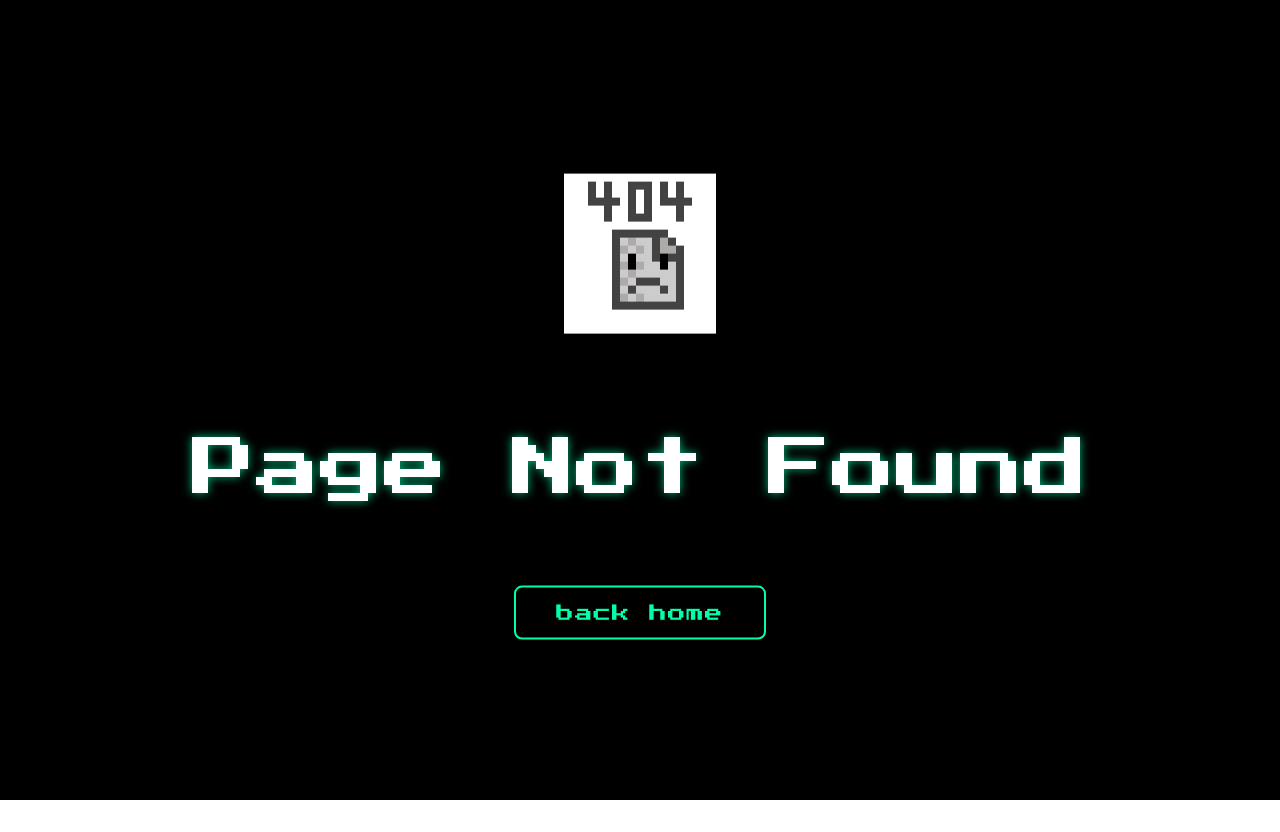
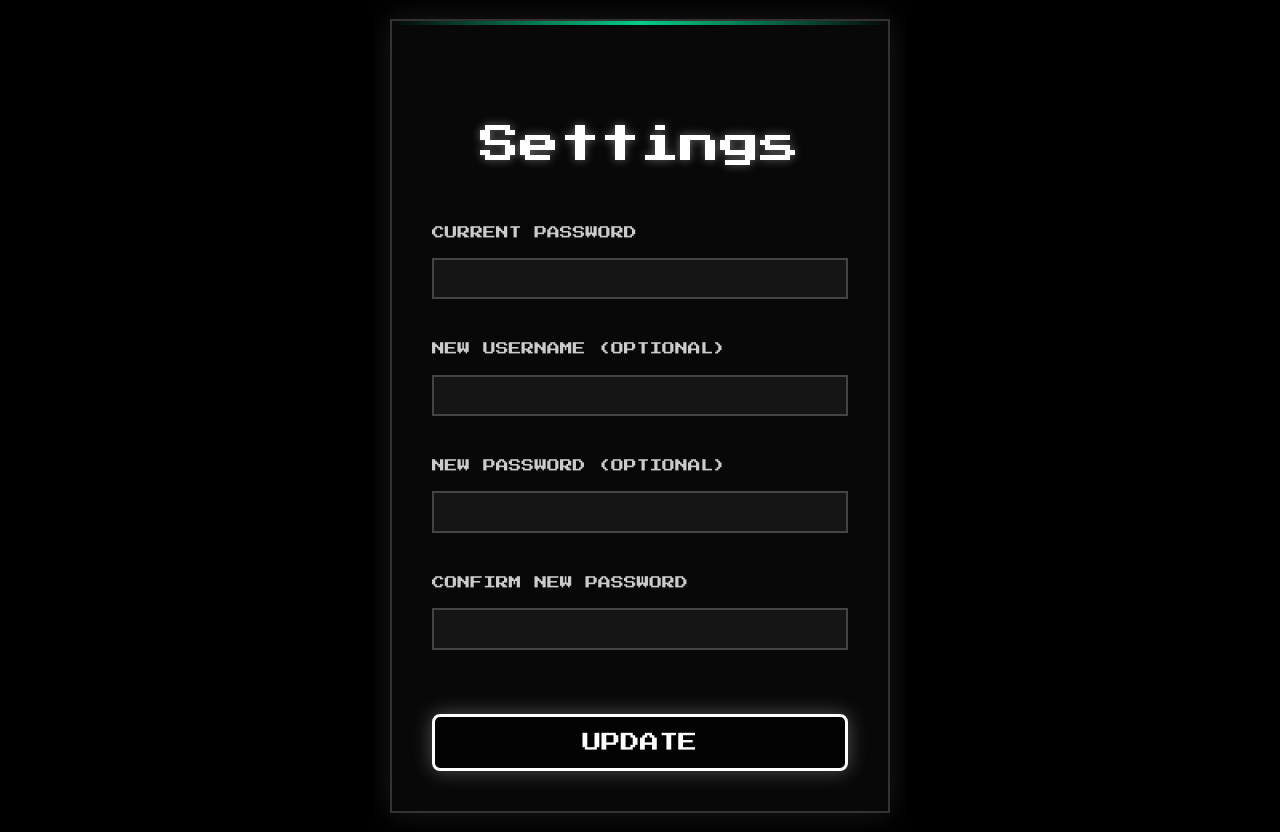
Before and after one commit to LeonorTu/ft_transcendence, a React (Vite) app in the folder frontend/: page /settings in a window 1280 px wide. Before the commit this address had no page. Before the commit the page ends 800 px from the top, so only its background shows below. Built offline with nearby package versions, Linux system fonts and the light colour scheme.

Commit message:
added user settings page (for now it is possible too change username and password) - TODO on/off button for 2FA

```diff
--- a/frontend/src/App.tsx
+++ b/frontend/src/App.tsx
@@ -12,6 +12,7 @@ import {
   GameLobby,
   LocalGame,
   LocalTournament,
+  UserSettings
 } from './pages';
 import Layout from './components/Layout';
 import { action as signupAction } from './pages/Signup';
@@ -86,6 +87,10 @@ const router = createBrowserRouter([
         path: 'profile/:username',
         element: <UserProfile />,
       },
+      {
+        path: 'settings',
+        element: <UserSettings />,
+      },
     ],
   },
 ]);
--- /dev/null
+++ b/frontend/src/pages/UserSettings.tsx
@@ -0,0 +1,170 @@
+import React, { useState } from 'react';
+import { Form, useNavigate } from 'react-router-dom';
+import styled, { keyframes } from 'styled-components';
+import { toast } from 'react-toastify';
+import { AxiosError } from 'axios';
+import { useAuth } from '../context/AuthContext';
+import { FormInput, SubmitBtn } from '../components';
+
+const gridEffect = keyframes`
+  0% { background-position: 0px 0px; }
+  100% { background-position: 50px 50px; }
+`;
+
+const Container = styled.section`
+  height: 100vh;
+  width: 100%;
+  display: flex;
+  justify-content: center;
+  align-items: center;
+  background-size: 50px 50px;
+  animation: ${gridEffect} 20s linear infinite;
+`;
+
+const FormContainer = styled(Form)`
+  width: 26rem;
+  padding: 2.5rem;
+  background-color: rgba(10, 10, 10, 0.8);
+  border: 2px solid #333;
+  box-shadow: 0 0 30px rgba(255, 255, 255, 0.1);
+  display: flex;
+  flex-direction: column;
+  gap: 1.5rem;
+  position: relative;
+  z-index: 10;
+
+  &::before {
+    content: '';
+    position: absolute;
+    top: 0;
+    left: 0;
+    right: 0;
+    height: 4px;
+    background: linear-gradient(
+      90deg,
+      transparent,
+      rgba(0, 255, 170, 0.8),
+      transparent
+    );
+    z-index: 1;
+  }
+`;
+
+const Title = styled.h4`
+  text-align: center;
+  font-size: 2.5rem;
+  font-family: 'Press Start 2P', cursive;
+  color: #fff;
+  margin-bottom: 1.5rem;
+  text-shadow: 0 0 10px rgba(255, 255, 255, 0.4);
+`;
+
+const ButtonContainer = styled.div`
+  margin-top: 1.5rem;
+`;
+
+const UserSettings = () => {
+	const [currentPassword, setCurrentPassword] = useState("");
+	const [newUsername, setNewUsername] = useState("");
+	const [newPassword, setNewPassword] = useState("");
+	const [confirmPassword, setConfirmPassword] = useState("");
+	const { user, logout } = useAuth();
+
+	const navigate = useNavigate();
+
+	const handleSubmit = async (e) => {
+		e.preventDefault();
+
+		if (newPassword && newPassword !== confirmPassword) {
+			toast.error('Passwords do not match');
+			return null;
+		}
+
+		if (newUsername) {
+			const alphanumericRegex = /^[a-zA-Z0-9_.!-]+$/;
+			if (!alphanumericRegex.test(newUsername)) {
+				toast.error(
+					"Username must contain only alphanumeric characters and special characters (_, ., !, -).",
+				);
+				return;
+			}
+		}
+
+		try {
+			const response = await fetch(`http://localhost:8888/user/${user.username}/update`, {
+				method: 'PUT',
+				headers: {
+					'Content-Type': 'application/json',
+					Authorization: `Bearer ${user.authToken}`,
+				},
+				body: JSON.stringify({
+					currentPassword,
+					newPassword: newPassword || undefined,
+					newUsername: newUsername || undefined
+				}),
+			});
+			if (response.status === 200) {
+				toast.success('Your credentials were updated. You will be logged out to re-authenticate.');
+				setTimeout(() => {
+					logout();
+					navigate('/login');
+				}, 1500);
+			} else {
+				const body = await response.json();
+				toast.error(body.error || 'Update failed');
+			}
+		} catch (err: unknown) {
+			let errorMessage = 'please double check your credentials';
+			if (err instanceof AxiosError && err.message)
+				errorMessage = err.message;
+			toast.error(errorMessage);
+		}
+	}
+
+	return (
+		<Container>
+			<FormContainer onSubmit={handleSubmit}>
+				<Title>Settings</Title>
+
+				<FormInput
+				type="password"
+				label="Current Password"
+				name="currentPassword"
+				value={currentPassword}
+				onChange={e => setCurrentPassword(e.target.value)}
+				required
+				/>
+
+				<FormInput
+				type="text"
+				label="New Username (optional)"
+				name="newUsername"
+				value={newUsername}
+				onChange={e => setNewUsername(e.target.value)}
+				/>
+
+				<FormInput
+				type="password"
+				label="New Password (optional)"
+				name="newPassword"
+				value={newPassword}
+				onChange={e => setNewPassword(e.target.value)}
+				/>
+
+				<FormInput
+				type="password"
+				label="Confirm New Password"
+				name="confirmPassword"
+				value={confirmPassword}
+				onChange={e => setConfirmPassword(e.target.value)}
+				/>
+
+				<ButtonContainer>
+				<SubmitBtn text="Update" />
+				</ButtonContainer>
+			</FormContainer>
+		</Container>
+	);
+};
+
+export default UserSettings;
--- a/frontend/src/pages/index.tsx
+++ b/frontend/src/pages/index.tsx
@@ -10,3 +10,4 @@ export { default as Verify2FA } from './Verify2FA';
 export { default as GameLobby } from './GameLobby';
 export { default as LocalGame } from './LocalGame';
 export { default as LocalTournament } from './LocalTournament';
+export { default as UserSettings } from './UserSettings';
```
